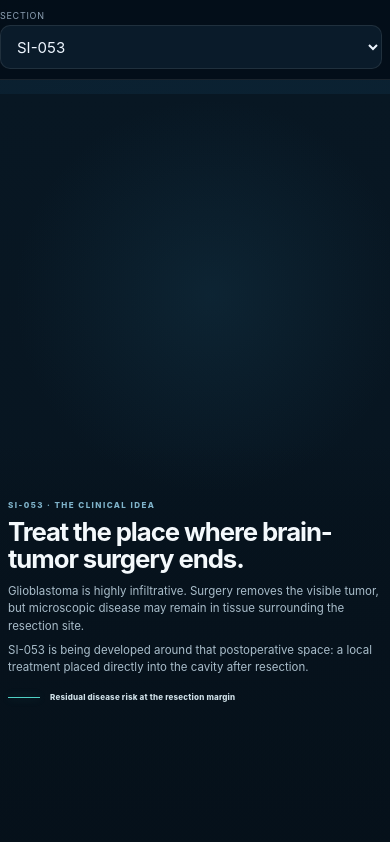
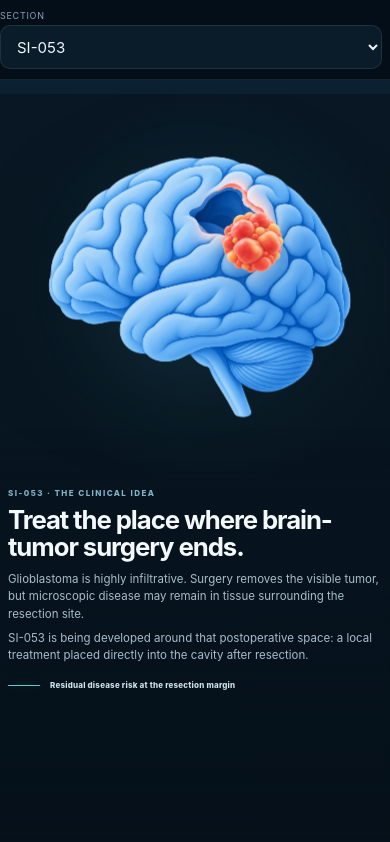
Before and after one commit to dilovankamil/market-revenue-model, a React (Vite) app: page / in a window 390 px wide. Shown: the top 842 px of the page. Built offline with nearby package versions, Linux system fonts and the light colour scheme.

Commit message:
Style generated image scrollytelling layers

```diff
--- a/src/story-v16.css
+++ b/src/story-v16.css
@@ -16,12 +16,12 @@
   height: 100vh;
   min-height: 620px;
   display: grid;
-  grid-template-columns: minmax(360px, .82fr) minmax(520px, 1.18fr);
+  grid-template-columns: minmax(380px, .86fr) minmax(520px, 1.14fr);
   overflow: hidden;
   isolation: isolate;
   background:
-    radial-gradient(circle at 76% 42%, rgba(34, 91, 119, .22), transparent 34%),
-    radial-gradient(circle at 62% 55%, rgba(38, 125, 121, .08), transparent 30%),
+    radial-gradient(circle at 75% 43%, rgba(50, 126, 143, .18), transparent 34%),
+    radial-gradient(circle at 64% 54%, rgba(52, 154, 144, .07), transparent 31%),
     linear-gradient(135deg, #07141f 0%, #091925 45%, #06121c 100%);
 }
 
@@ -31,7 +31,7 @@
   inset: 0;
   z-index: 2;
   pointer-events: none;
-  background: linear-gradient(90deg, rgba(5, 15, 24, .34) 0%, rgba(5, 15, 24, .08) 38%, transparent 58%);
+  background: linear-gradient(90deg, rgba(5, 15, 24, .4) 0%, rgba(5, 15, 24, .12) 39%, transparent 59%);
 }
 
 .si-cinema-copy {
@@ -41,16 +41,17 @@
   grid-row: 1;
   min-width: 0;
   height: 100%;
-  padding: clamp(48px, 6vw, 92px) clamp(28px, 4.6vw, 72px);
 }
 
 .si-cinema-copy-step {
   position: absolute;
-  inset: 0;
+  top: clamp(104px, 14vh, 146px);
+  left: clamp(30px, 4.6vw, 72px);
+  right: clamp(24px, 3.5vw, 54px);
   display: flex;
   flex-direction: column;
-  justify-content: center;
-  padding: inherit;
+  align-items: flex-start;
+  justify-content: flex-start;
   will-change: opacity;
 }
 
@@ -63,19 +64,19 @@
 }
 
 .si-cinema-copy-step h1 {
-  max-width: 700px;
+  max-width: 680px;
   margin: 14px 0 20px;
   color: #f4f9fc;
-  font-size: clamp(38px, 4.2vw, 64px);
+  font-size: clamp(38px, 4.15vw, 62px);
   line-height: 1.01;
   letter-spacing: -.042em;
 }
 
 .si-cinema-copy-step p {
-  max-width: 620px;
+  max-width: 610px;
   margin: 0 0 12px;
   color: #a9bdca;
-  font-size: clamp(13px, 1.15vw, 16px);
+  font-size: clamp(13px, 1.12vw, 16px);
   line-height: 1.72;
 }
 
@@ -95,7 +96,7 @@
   height: 1px;
   flex: 0 0 auto;
   background: #4fd1c5;
-  box-shadow: 0 0 10px rgba(79, 209, 197, .3);
+  box-shadow: 0 0 12px rgba(79, 209, 197, .32);
 }
 
 .si-cinema-actions {
@@ -118,11 +119,85 @@
   overflow: hidden;
 }
 
-.si-cinema-svg {
-  width: min(112%, 1040px);
-  height: min(100%, 900px);
+.si-cinema-visual-shell {
+  position: relative;
+  width: min(100%, 1020px);
+  height: min(92vh, 840px);
+  min-height: 560px;
+  display: flex;
+  align-items: center;
+  justify-content: center;
+}
+
+.si-cinema-ambient {
+  position: absolute;
+  left: 50%;
+  top: 49%;
+  width: min(78%, 690px);
+  aspect-ratio: 1;
+  transform: translate(-50%, -50%);
+  border-radius: 50%;
+  background: radial-gradient(circle, rgba(86, 196, 193, .16) 0%, rgba(42, 112, 137, .10) 34%, rgba(20, 59, 78, .035) 58%, transparent 76%);
+  filter: blur(2px);
+  pointer-events: none;
+}
+
+.si-story-image {
+  position: absolute;
   display: block;
-  overflow: visible;
+  user-select: none;
+  pointer-events: none;
+  will-change: opacity, transform;
+  transform-origin: center center;
+}
+
+.si-story-brain {
+  left: 50%;
+  top: 50%;
+  width: min(91%, 790px);
+  height: 91%;
+  object-fit: contain;
+  transform: translate(-50%, -50%);
+  filter: drop-shadow(0 28px 52px rgba(0, 0, 0, .18));
+}
+
+.si-story-tumor {
+  left: 64%;
+  top: 39%;
+  width: min(20%, 175px);
+  height: auto;
+  object-fit: contain;
+  z-index: 3;
+  filter: drop-shadow(0 8px 18px rgba(105, 42, 34, .2));
+}
+
+.si-story-bbb {
+  z-index: 2;
+}
+
+.si-story-delivery {
+  z-index: 2;
+}
+
+.si-story-wide {
+  left: 50%;
+  top: 50%;
+  width: min(106%, 980px);
+  height: 76%;
+  object-fit: contain;
+  transform: translate(-50%, -50%);
+  filter: drop-shadow(0 22px 42px rgba(0, 0, 0, .16));
+}
+
+.si-story-platform {
+  left: 50%;
+  top: 50%;
+  width: min(94%, 870px);
+  height: 84%;
+  object-fit: contain;
+  transform-origin: center center;
+  translate: -50% -50%;
+  filter: drop-shadow(0 22px 44px rgba(0, 0, 0, .16));
 }
 
 .si-cinema-ui {
@@ -187,211 +262,23 @@
   box-shadow: 0 0 0 5px rgba(110, 215, 255, .08);
 }
 
-.cinema-orbit {
-  fill: none;
-  stroke: rgba(113, 160, 189, .09);
-  stroke-width: 1;
-  stroke-dasharray: 4 12;
-}
-
-.cinema-head {
-  fill: rgba(38, 69, 91, .1);
-  stroke: rgba(168, 201, 218, .34);
-  stroke-width: 2;
-}
-
-.cinema-brain {
-  fill: rgba(74, 111, 136, .1);
-  stroke: rgba(187, 215, 228, .3);
-  stroke-width: 2;
-}
-
-.cinema-folds {
-  fill: none;
-  stroke: rgba(174, 204, 219, .19);
-  stroke-width: 2;
-  stroke-linecap: round;
-}
-
-.cinema-tumor-glow {
-  fill: #dc6956;
-  opacity: .18;
-  filter: url(#cinema-glow);
-}
-
-.cinema-tumor { fill: url(#tumor-fill); }
-.cinema-tumor-cell { fill: rgba(255, 225, 202, .74); }
-
-.cinema-cavity {
-  fill: #07131d;
-}
-
-.cinema-cavity-rim {
-  fill: none;
-  stroke: rgba(211, 230, 239, .58);
-  stroke-width: 3;
-  stroke-dasharray: 6 7;
-}
-
-.cinema-residual-cells circle {
-  fill: #ef8d65;
-  filter: drop-shadow(0 0 5px rgba(239, 141, 101, .5));
-}
-
-.cinema-gel-bed,
-.cinema-release-core,
-.cinema-gel-drop {
-  fill: url(#gel-fill);
-  filter: drop-shadow(0 0 16px rgba(94, 231, 211, .34));
-}
-
-.cinema-release-ring {
-  fill: none;
-  stroke: #4fd1c5;
-  stroke-width: 3;
-  opacity: .42;
-}
-
-.cinema-release-ring-2 { opacity: .27; }
-.cinema-release-ring-3 { opacity: .16; }
-.cinema-drug-points circle { fill: #84f1e1; opacity: .86; }
-
-.cinema-vessel {
-  fill: none;
-  stroke: rgba(191, 75, 82, .27);
-  stroke-width: 72;
-  stroke-linecap: round;
-}
-
-.cinema-vessel-inner {
-  fill: none;
-  stroke: rgba(238, 126, 124, .3);
-  stroke-width: 49;
-  stroke-linecap: round;
-}
-
-.cinema-blood-cell { fill: #b75155; opacity: .74; }
-
-.cinema-barrier {
-  fill: none;
-  stroke: #aac4d3;
-  stroke-width: 7;
-  stroke-linecap: round;
-  stroke-dasharray: 2 14;
-  opacity: .72;
-}
-
-.cinema-systemic-particles circle {
-  fill: #6ed7ff;
-  filter: drop-shadow(0 0 7px rgba(110, 215, 255, .55));
-}
-
-.cinema-blocked-arrow {
-  fill: none;
-  stroke: #f28c6f;
-  stroke-width: 4;
-  stroke-linecap: round;
-  stroke-dasharray: 6 7;
-}
-
-.cinema-label,
-.cinema-node-title,
-.cinema-platform-title,
-.cinema-platform-sub,
-.cinema-platform-pill text {
-  fill: #d7e6ef;
-  font-family: Inter, ui-sans-serif, system-ui, sans-serif;
-  font-size: 12px;
-  font-weight: 800;
-  letter-spacing: .1em;
-}
-
-.cinema-applicator-shaft {
-  fill: none;
-  stroke: #d7e4ea;
-  stroke-width: 12;
-  stroke-linecap: round;
-}
-
-.cinema-applicator-handle {
-  fill: none;
-  stroke: #718da0;
-  stroke-width: 29;
-  stroke-linecap: round;
-}
-
-.cinema-workflow-heading {
-  fill: #d9e6ed;
-  font-family: Inter, ui-sans-serif, system-ui, sans-serif;
-  font-size: 25px;
-  font-weight: 700;
-  letter-spacing: -.015em;
-}
-
-.cinema-workflow-line {
-  fill: none;
-  stroke: rgba(104, 208, 201, .5);
-  stroke-width: 3;
-  stroke-dasharray: 1;
-  stroke-linecap: round;
-}
-
-.cinema-workflow-node {
-  fill: #0a2233;
-  stroke: #4fd1c5;
-  stroke-width: 3;
-}
-
-.cinema-workflow-node.node-2 {
-  fill: #183f43;
-  filter: drop-shadow(0 0 14px rgba(79, 209, 197, .3));
-}
-
-.cinema-workflow-node.node-3 { stroke: #6ed7ff; }
-.cinema-workflow-node.node-4 { stroke: #8ca8ff; }
-
-.cinema-node-sub,
-.cinema-platform-small {
-  fill: #7592a4;
-  font-family: Inter, ui-sans-serif, system-ui, sans-serif;
-  font-size: 10px;
-}
-
-.cinema-platform-core {
-  fill: rgba(79, 209, 197, .13);
-  stroke: #4fd1c5;
-  stroke-width: 3;
-  filter: drop-shadow(0 0 18px rgba(79, 209, 197, .2));
-}
-
-.cinema-platform-title {
-  font-size: 25px;
-  letter-spacing: -.01em;
-}
-
-.cinema-platform-sub {
-  fill: #78d8cf;
-  font-size: 10px;
-}
-
-.cinema-platform-lines {
-  fill: none;
-  stroke: rgba(114, 166, 190, .36);
-  stroke-width: 2;
-}
-
-.cinema-platform-pill rect {
-  fill: rgba(10, 30, 44, .92);
-  stroke: rgba(111, 160, 187, .26);
-}
-
 @media (max-width: 1200px) and (min-width: 901px) {
   .si-cinema-stage {
-    grid-template-columns: minmax(330px, .9fr) minmax(470px, 1.1fr);
+    grid-template-columns: minmax(340px, .92fr) minmax(460px, 1.08fr);
+  }
+
+  .si-cinema-copy-step {
+    top: clamp(96px, 13vh, 126px);
   }
 
   .si-cinema-copy-step h1 {
     font-size: clamp(34px, 4vw, 50px);
+  }
+
+  .si-story-tumor {
+    left: 64%;
+    top: 39%;
+    width: 21%;
   }
 }
 
@@ -411,14 +298,14 @@
     height: calc(100svh - 68px);
     min-height: 570px;
     grid-template-columns: 1fr;
-    grid-template-rows: minmax(260px, 54%) minmax(250px, 46%);
+    grid-template-rows: minmax(250px, 52%) minmax(260px, 48%);
     background:
-      radial-gradient(circle at 54% 26%, rgba(34, 91, 119, .2), transparent 32%),
+      radial-gradient(circle at 54% 25%, rgba(50, 126, 143, .18), transparent 32%),
       linear-gradient(180deg, #081723 0%, #07141f 100%);
   }
 
   .si-cinema-stage::after {
-    background: linear-gradient(180deg, transparent 0%, transparent 45%, rgba(5, 15, 24, .38) 55%, rgba(5, 15, 24, .72) 100%);
+    background: linear-gradient(180deg, transparent 0%, transparent 43%, rgba(5, 15, 24, .33) 53%, rgba(5, 15, 24, .74) 100%);
   }
 
   .si-cinema-visual {
@@ -428,22 +315,43 @@
     overflow: hidden;
   }
 
-  .si-cinema-svg {
-    width: min(116vw, 780px);
+  .si-cinema-visual-shell {
+    width: 100%;
     height: 100%;
-    transform: translateX(1%);
+    min-height: 0;
+  }
+
+  .si-story-brain {
+    width: min(84vw, 570px);
+    height: 96%;
+  }
+
+  .si-story-tumor {
+    left: 64%;
+    top: 39%;
+    width: min(18vw, 120px);
+  }
+
+  .si-story-wide {
+    width: min(104vw, 760px);
+    height: 86%;
+  }
+
+  .si-story-platform {
+    width: min(92vw, 620px);
+    height: 90%;
   }
 
   .si-cinema-copy {
     grid-column: 1;
     grid-row: 2;
     height: 100%;
-    padding: 18px 22px 48px;
   }
 
   .si-cinema-copy-step {
-    justify-content: flex-start;
-    padding: 18px 22px 48px;
+    top: 18px;
+    left: 22px;
+    right: 22px;
   }
 
   .si-cinema-copy-step h1 {
@@ -491,12 +399,13 @@
   }
 
   .si-cinema-stage {
-    grid-template-rows: minmax(235px, 50%) minmax(270px, 50%);
+    grid-template-rows: minmax(225px, 49%) minmax(280px, 51%);
   }
 
-  .si-cinema-copy,
   .si-cinema-copy-step {
-    padding-inline: 17px;
+    top: 14px;
+    left: 17px;
+    right: 17px;
   }
 
   .si-cinema-copy-step h1 {
@@ -518,7 +427,8 @@
 
 @media (prefers-reduced-motion: reduce) {
   .si-cinema-progress i,
-  .si-cinema-dots b {
+  .si-cinema-dots b,
+  .si-story-image {
     transition: none !important;
   }
 }
```
